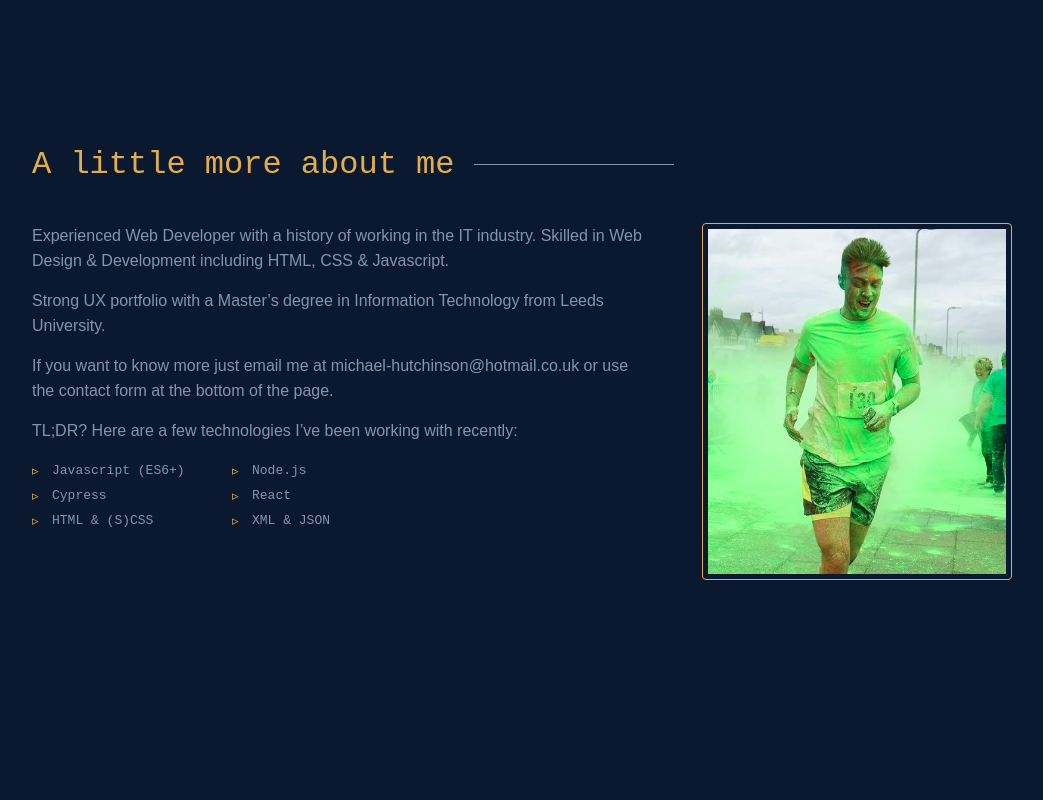
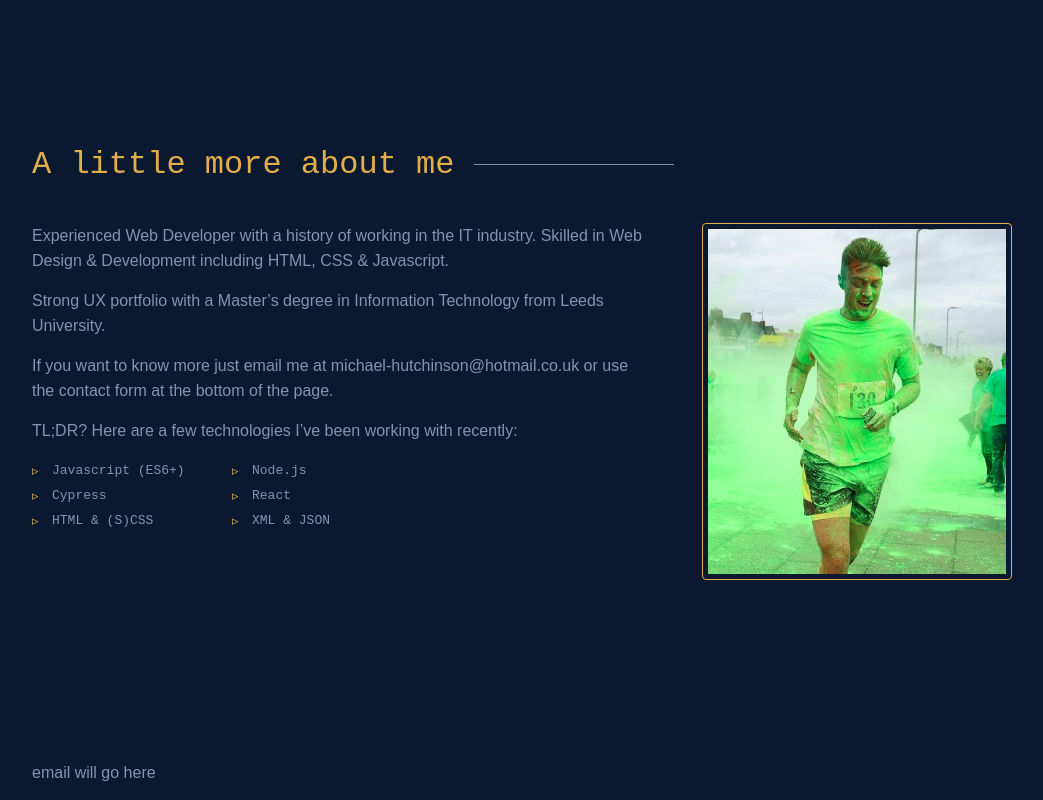
Before and after one commit to Michael-Hutchinson/portfolio-clone-ts, a React (Vite) app: page / in a window 1280 px wide. Shown: the part 840-1640 px from the top of the page, without its empty margins (118-1161 px from the left). Before the commit the page ends 1600 px from the top, so only its background shows below. Built offline with nearby package versions, Linux system fonts and the light colour scheme.

Commit message:
create email component

```diff
--- a/src/App.tsx
+++ b/src/App.tsx
@@ -4,6 +4,7 @@ import React from 'react';
 import About from './components/About/About';
 import Header from './components/Header/Header';
 import Home from './components/Home/Home';
+import Email from './components/shared/Email/Email';
 
 const App: React.FunctionComponent = () => {
   return (
@@ -13,6 +14,7 @@ const App: React.FunctionComponent = () => {
       <main>
         <Home />
         <About />
+        <Email />
       </main>
     </div>
   );
--- /dev/null
+++ b/src/components/shared/Email/Email.tsx
@@ -0,0 +1,7 @@
+import React from 'react';
+
+const Email: React.FunctionComponent = () => {
+  return <p>email will go here</p>;
+};
+
+export default Email;
```
